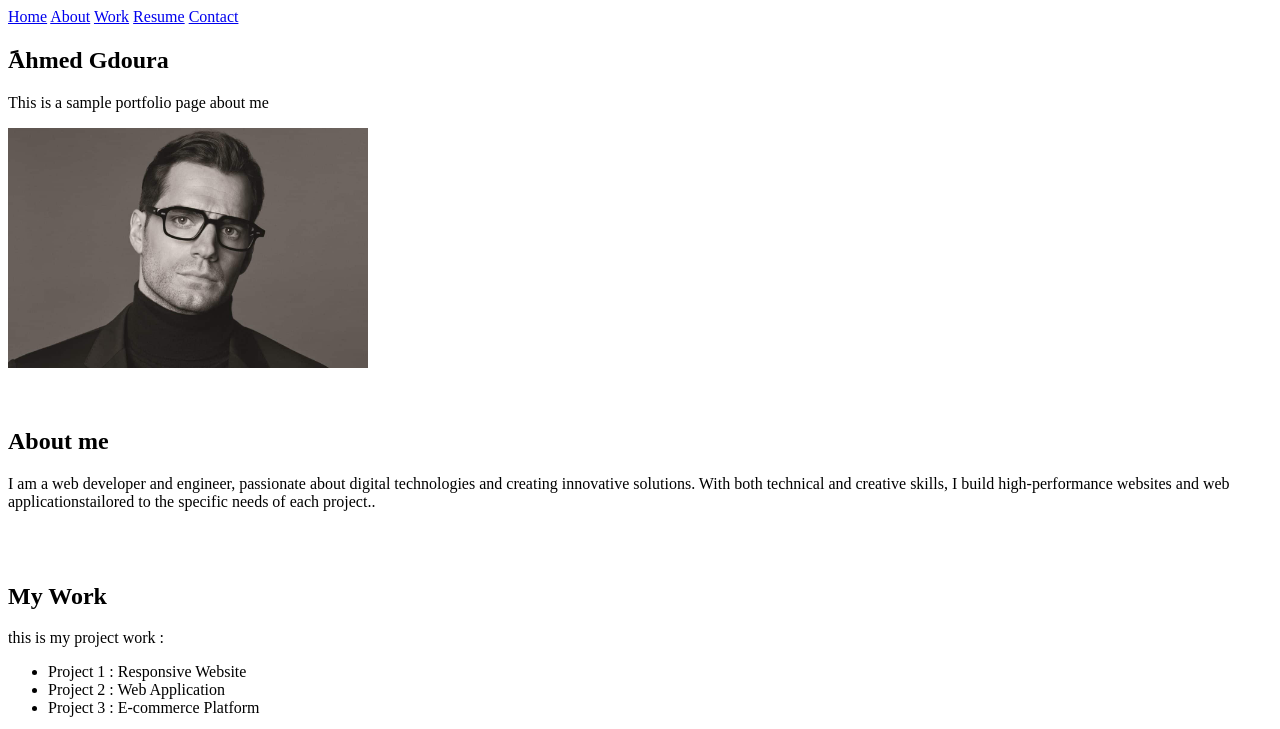
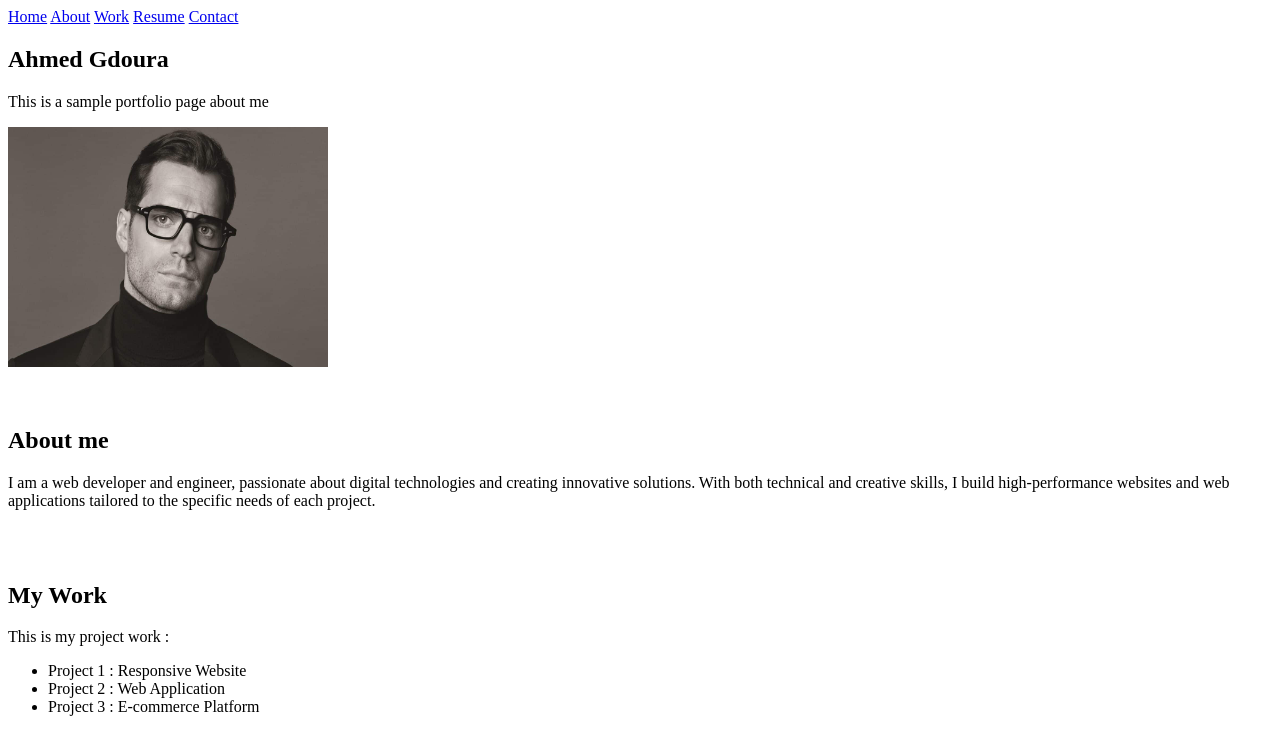
Before and after one commit to ahmed-gdoura/Html1, a plain HTML site: page index.html in a window 1280 px wide. Shown: the top 729 px of the page. Drawn offline with Linux system fonts and the light colour scheme; grey boxes are pictures that could not be loaded.

Commit message:
Add files via upload

```diff
--- a/index.html
+++ b/index.html
@@ -6,8 +6,9 @@
     <title>Document</title>
 </head>
 <body>
+    <!-- Début de l'en-tête -->
     <header>
-        <!--hne navbar-->
+        <!-- Barre de navigation -->
         <nav>
             <a href="#home">Home</a>
             <a href="#about">About</a>
@@ -16,36 +17,44 @@
             <a href="#contact">Contact</a>
         </nav>
     </header>
+
+    <!-- Contenu principal -->
     <main>
-        <!--hne les sections-->
+
+        <!-- Section Accueil -->
         <section id="home">
-       <h1>َAhmed Gdoura</h1>
+            <h1>Ahmed Gdoura</h1>
             <p>This is a sample portfolio page about me</p>
-          <img src="SMOL-W18FW_BM_Eyewear_Hero_003_RGB.jpg" alt="" idth="320" height="240">
+            <img src="SMOL-W18FW_BM_Eyewear_Hero_003_RGB.jpg" alt="Photo de profil" width="320" height="240">
         </section>
-        <br>
-        <br>
-        <section id="About">
+
+        <br><br>
+
+        <!-- Section À propos -->
+        <section id="about">
             <h2>About me</h2>
             <p>I am a web developer and engineer, passionate about digital technologies and creating
             innovative solutions. With both technical and creative skills, I build high-performance websites
-           and web applicationstailored to the specific needs of each project..</p>
+            and web applications tailored to the specific needs of each project.</p>
         </section>
-             <br>
-            <br>
+
+        <br><br>
+
+        <!-- Section Travaux -->
         <section id="work">
             <h2>My Work</h2>
-          <p>this is my project work :</p>
+            <p>This is my project work :</p>
             <ul>
                 <li>Project 1 : Responsive Website</li>
                 <li>Project 2 : Web Application</li>
                 <li>Project 3 : E-commerce Platform</li>
             </ul>
-        <video  src="Comment devenir Développeur Web en 2025 _.mp4" width="450" height="240" controls>
-      </video>
+            <video src="Comment devenir Développeur Web en 2025 _.mp4" width="450" height="240" controls></video>
         </section>
-        <br>
-        <br>
+
+        <br><br>
+
+        <!-- Section CV -->
         <section id="resume">
             <h2>Resume</h2>
             <table border="2">
@@ -63,31 +72,34 @@
                 </tr>
             </table>
         </section>
-        <br>
-        <br>
+
+        <br><br>
+
+        <!-- Section Contact -->
         <section id="contact">
             <h2>Contact Me</h2>
-         <fieldset>ً
+            <!-- Formulaire de contact -->
+            <form>
+                <fieldset>
                     <label for="nom">Nom et Prénom:</label>
                     <input type="text" id="nom" name="nom" /><br />
 
-          <label for="cin"><span ></span>Numéro CIN:</label>
+                    <label for="cin">Numéro CIN:</label>
                     <input type="text" id="cin" name="cin" required /><br />
 
                     <label for="email">E-Mail:</label>
-          <input type="email" id="email" name="email" /><br />
-          <br />
+                    <input type="email" id="email" name="email" /><br /><br />
 
                     <input type="submit" value="Envoyer" />
                     <input type="reset" value="Annuler" />
                 </fieldset>
             </form>
         </section>
-        <br>
-        <br>
+
+        <br><br>
     </main>
-    <br>
-    <br>
+
+    <!-- Pied de page -->
     <footer>
         <p>&copy; 2025 My Portfolio</p>
     </footer>
```
Lines whose indentation alone changed are shown as unchanged.
